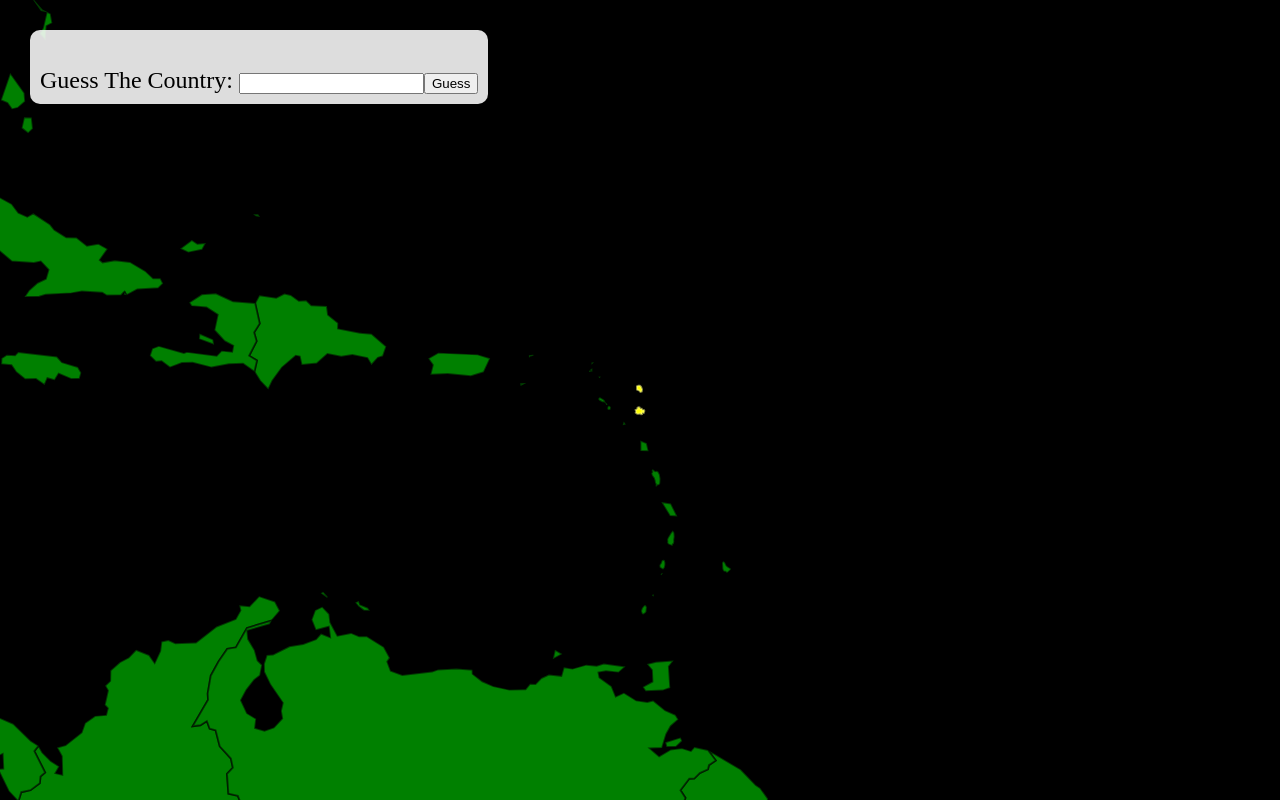
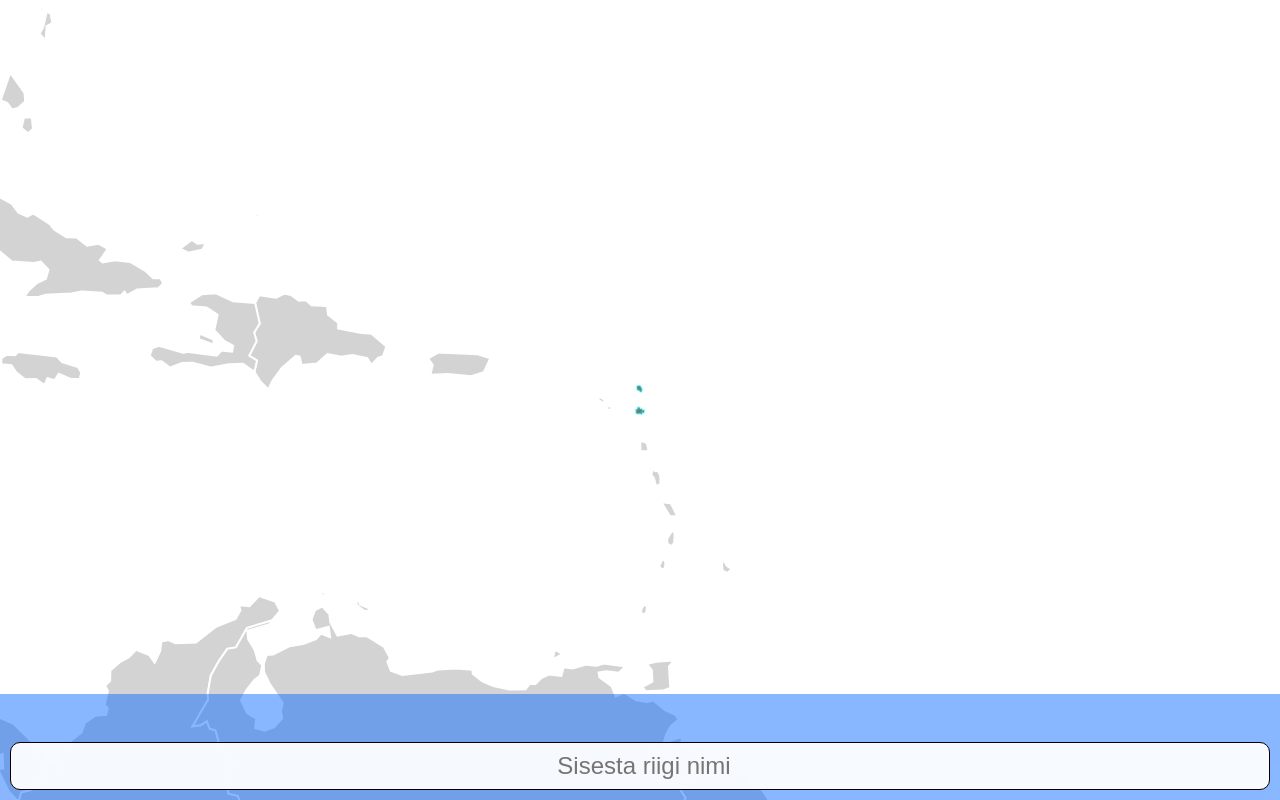
Before and after one commit to KaurHuko/riikide-oppimine, a Vue app: page / in a window 1280 px wide. Built offline with nearby package versions, Linux system fonts and the light colour scheme.

Commit message:
ui changes

```diff
--- a/src/App.vue
+++ b/src/App.vue
@@ -11,12 +11,11 @@
       <g id="countries"></g>
     </svg>
 
-    <div class="interactions">
+    <div id="input-area">
       <div id="feedback"><br></div>
       <form id="country-guess-form">
-        Guess The Country:
-        <input id="country-name">
-        <button type="submit">Guess</button>
+        <input id="country-input" placeholder="Sisesta riigi nimi" autocomplete="off">
+
       </form>
     </div>
 
--- a/src/scripts/game/game-logic.ts
+++ b/src/scripts/game/game-logic.ts
@@ -25,7 +25,18 @@ export class CurrentGuess {
     }
 }
 
-let feedbackElement: HTMLElement;
+let feedbackBgElement: HTMLElement;
+let feedbackTextElement: HTMLElement;
+
+const colors = {
+    bgError: "#ff000077",
+    bgMistake: "#bbbb0077",
+    bgCorrect: "#00ff0077",
+
+    plainText: "#ffffff",
+    missingChar: "#33ff33",
+    extraChar: "#ff3333"
+}
 
 const countryJsonArray: CountryJson[] = (jsonCountries as CountryJsonList).countries;
 
@@ -59,25 +70,30 @@ function setupCountries() {
 
 function setupInsert() {
     const form: HTMLFormElement = document.getElementById("country-guess-form") as HTMLFormElement;
-    const input: HTMLInputElement = document.getElementById("country-name") as HTMLInputElement;
-    feedbackElement = document.getElementById("feedback") as HTMLElement;
+    const input: HTMLInputElement = document.getElementById("country-input") as HTMLInputElement;
+    feedbackTextElement = document.getElementById("feedback") as HTMLElement;
+    feedbackBgElement = document.getElementById("input-area") as HTMLElement;
 
     form.addEventListener("submit", event => {
         event.preventDefault();
 
         const guess: string = input.value;
+        input.value = "";
+
         answerCheck(guess);
     });
 }
 
-function displayFeedback(feedback: FeedbackComponent[]) {
-    feedbackElement.innerHTML = "";
+function displayFeedback(bgColor: string, feedback: FeedbackComponent[]) {
+    feedbackBgElement.style.backgroundColor = bgColor;
+
+    feedbackTextElement.innerHTML = "";
 
     for (const feedbackComp of feedback) {
         const span = document.createElement("span");
         span.textContent = feedbackComp.text;
         span.style.color = feedbackComp.color;
-        feedbackElement.appendChild(span);
+        feedbackTextElement.appendChild(span);
     }
 }
 
@@ -91,7 +107,7 @@ function generateQuesion(first: boolean) {
     else newCountry = first ? pickFirstCountry() : pickNewCountry(currentGuess);
 
     if (newCountry === undefined) {
-        displayFeedback([{ text: "It's Joever", color: "blue" }]);
+        displayFeedback(colors.bgCorrect, [{ text: "It's Joever", color: "white" }]);
         return;
     }
 
@@ -123,9 +139,9 @@ function answerCheck(guess: string) {
 function isCorrectAnswer(guess: string, answers: string[]): boolean {
     for (const correctAnswer of answers) {
         if (guess.toLocaleLowerCase() === correctAnswer.toLocaleLowerCase()) {
-            displayFeedback([{
+            displayFeedback(colors.bgCorrect, [{
                 text: `${correctAnswer} on õige!`,
-                color: "green"
+                color: "white"
             }]);
             return true
         }
@@ -141,7 +157,7 @@ function misspelledCheck(guess: string, answers: string[]): boolean {
         const acceptedErrorCount = Math.floor((correctAnswer.length + guess.length) / 4);
 
         if (errorCount <= acceptedErrorCount) {
-            displayFeedback(formatMisspellFeedback(correctDiffs, guessDiffs));
+            displayFeedback(colors.bgMistake, formatMisspellFeedback(correctDiffs, guessDiffs));
             return true
         }
     }
@@ -179,26 +195,22 @@ function countErrors(diffs: fastDiff.Diff[]): number {
 }
 
 function formatMisspellFeedback(correctDiffs: diff.Diff[], guessDiffs: diff.Diff[]) {
-    const mainColor = "goldenrod";
-    const missingColor = "green";
-    const extraColor = "red";
-
     const feedback: FeedbackComponent[] = [];
-    feedback.push({ text: "Kirjaviga: ", color: mainColor });
+    feedback.push({ text: "Kirjaviga: ", color: colors.plainText });
 
     for (const diff of guessDiffs) {
         feedback.push({
             text: diff[1],
-            color: diff[0] === 1 ? extraColor : mainColor
+            color: diff[0] === 1 ? colors.extraChar : colors.plainText
         })
     }
 
-    feedback.push({ text: " -> ", color: mainColor });
+    feedback.push({ text: " -> ", color: colors.plainText });
 
     for (const diff of correctDiffs) {
         feedback.push({
             text: diff[1],
-            color: diff[0] === -1 ? missingColor : mainColor
+            color: diff[0] === -1 ? colors.missingChar : colors.plainText
         })
     }
     return feedback;
@@ -207,9 +219,9 @@ function formatMisspellFeedback(correctDiffs: diff.Diff[], guessDiffs: diff.Diff
 function unofficialCheck(guess: string, unofficials: string[]): boolean {
     for (const unofficial of unofficials) {
         if (guess.toLowerCase() === unofficial.toLowerCase()) {
-            displayFeedback([{
+            displayFeedback(colors.bgMistake, [{
                 text: `${unofficial} pole riigi ametlik nimi.`,
-                color: "goldenrod"
+                color: "white"
             }]);
             return true;
         }
@@ -220,7 +232,7 @@ function unofficialCheck(guess: string, unofficials: string[]): boolean {
 function wrongAnswerFeedback(answers: string[]) {
     const feedback: FeedbackComponent = {
         text: "",
-        color: "red"
+        color: "white"
     }
 
     if (currentGuess.falseGuesses <= 1) {
@@ -233,5 +245,5 @@ function wrongAnswerFeedback(answers: string[]) {
         feedback.text = `Õige vastus: ${answers[0]}`;
     }
 
-    displayFeedback([feedback]);
+    displayFeedback(colors.bgError, [feedback]);
 }
--- a/src/scripts/game/map-render.ts
+++ b/src/scripts/game/map-render.ts
@@ -67,11 +67,16 @@ function drawLandPatch(countryElement: SVGGElement, landPatch: number[][][]): SV
 }
 
 function colorCountry(country: SVGGElement, highlight: boolean) {
-    const color = highlight ? "yellow" : "green";
-    const strokeColor = highlight ? "#ffff8888" : "#00000088";
+    if (highlight) {
+        country.classList.add("country-active");
+        country.classList.remove("country-inactive");
 
-    country.setAttribute("fill", color);
+        const parent = country.parentElement!;
+        parent.removeChild(country);
+        parent.appendChild(country);
 
-    country.setAttribute("stroke", strokeColor);
-    country.setAttribute("stroke-width", "0.05");
+    } else {
+        country.classList.add("country-inactive");
+        country.classList.remove("country-active");
+    }
 }
--- a/src/scripts/main.ts
+++ b/src/scripts/main.ts
@@ -1,6 +1,6 @@
 import { createApp } from 'vue'
 import App from '../App.vue'
-import '../styles/main.css'
+import '../styles/styles.css'
 import { gameSetup } from "./game/game-logic"
 
 createApp(App).mount('#app');
--- a/src/styles/main.css
+++ /dev/null
@@ -1,39 +0,0 @@
-html, body {
-    margin: 0;
-    padding: 0;
-    overflow: hidden;
-}
-
-.interactions {
-    z-index: 2;
-    position: absolute;
-
-    top: 30px;
-    left: 30px;
-
-    background-color: #ffffffdd;
-    font-size: x-large;
-
-    border-radius: 10px;
-    border: 10px solid transparent;
-}
-
-#map {
-    z-index: 1;
-    position: absolute;
-
-    top: 0;
-    left: 0;
-    bottom: 0;
-    right: 0;
-
-    background-color: black;
-}
-
-.missing-char {
-    color: green;
-}
-
-.extra-char {
-    color: darkred;
-}
--- /dev/null
+++ b/src/styles/styles.css
@@ -0,0 +1,73 @@
+
+:root {
+    --input-height: 48px;
+    --feedback-height: 24px;
+    --interaction-margin: 10px;
+
+    font-family: Tahoma, sans-serif, Verdana, Geneva;
+}
+
+html, body {
+    margin: 0;
+    padding: 0;
+    overflow: hidden;
+}
+
+#input-area {
+    z-index: 2;
+    position: absolute;
+
+    bottom: 0;
+    width: 100%;
+
+    background-color: #0066ff77;
+}
+
+#country-input {
+    box-sizing: border-box;
+
+    margin: var(--interaction-margin);
+    height: var(--input-height);
+    width: calc(100% - 2 * var(--interaction-margin));
+
+    text-align: center;
+    font-size: calc(0.5 * var(--input-height));
+    padding-left: 10px;
+
+    background-color: #ffffffee;
+    border: 1px solid black;
+    border-radius: 10px;
+}
+
+#feedback {
+    margin: var(--interaction-margin);
+    margin-bottom: 0px;
+
+    font-size: var(--feedback-height);
+    text-align: center;
+
+    -webkit-text-stroke: 4px black;
+    paint-order: stroke fill;
+}
+
+#map {
+    z-index: 1;
+    position: absolute;
+
+    width: 100%;
+    height: 100%;
+
+    background-color: white;
+}
+
+.country-inactive {
+    fill: lightgray;
+    stroke: white;
+    stroke-width: 0.05;
+}
+
+.country-active {
+    fill: #777777;
+    stroke: #00ffff66;
+    stroke-width: 0.05px;
+}
```
